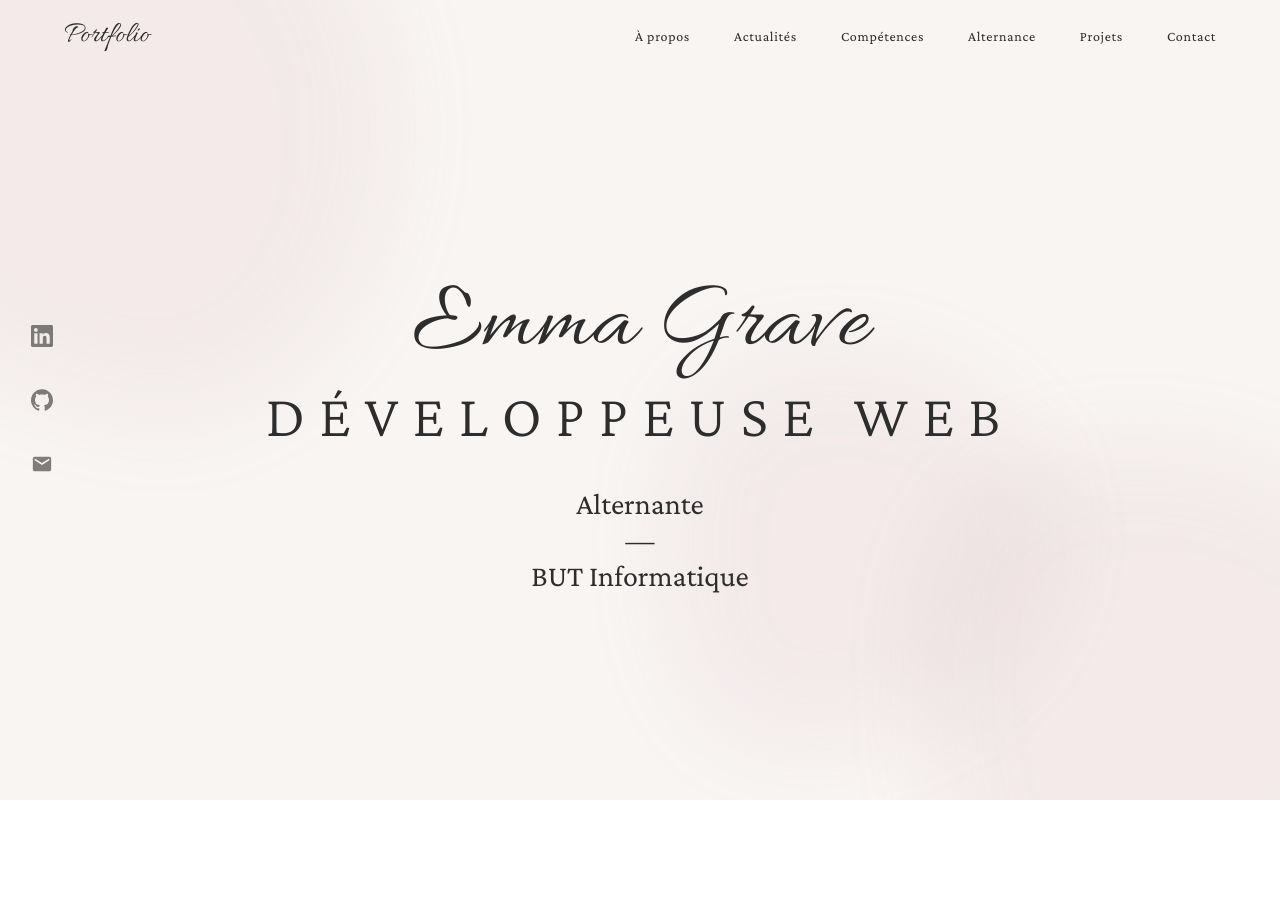
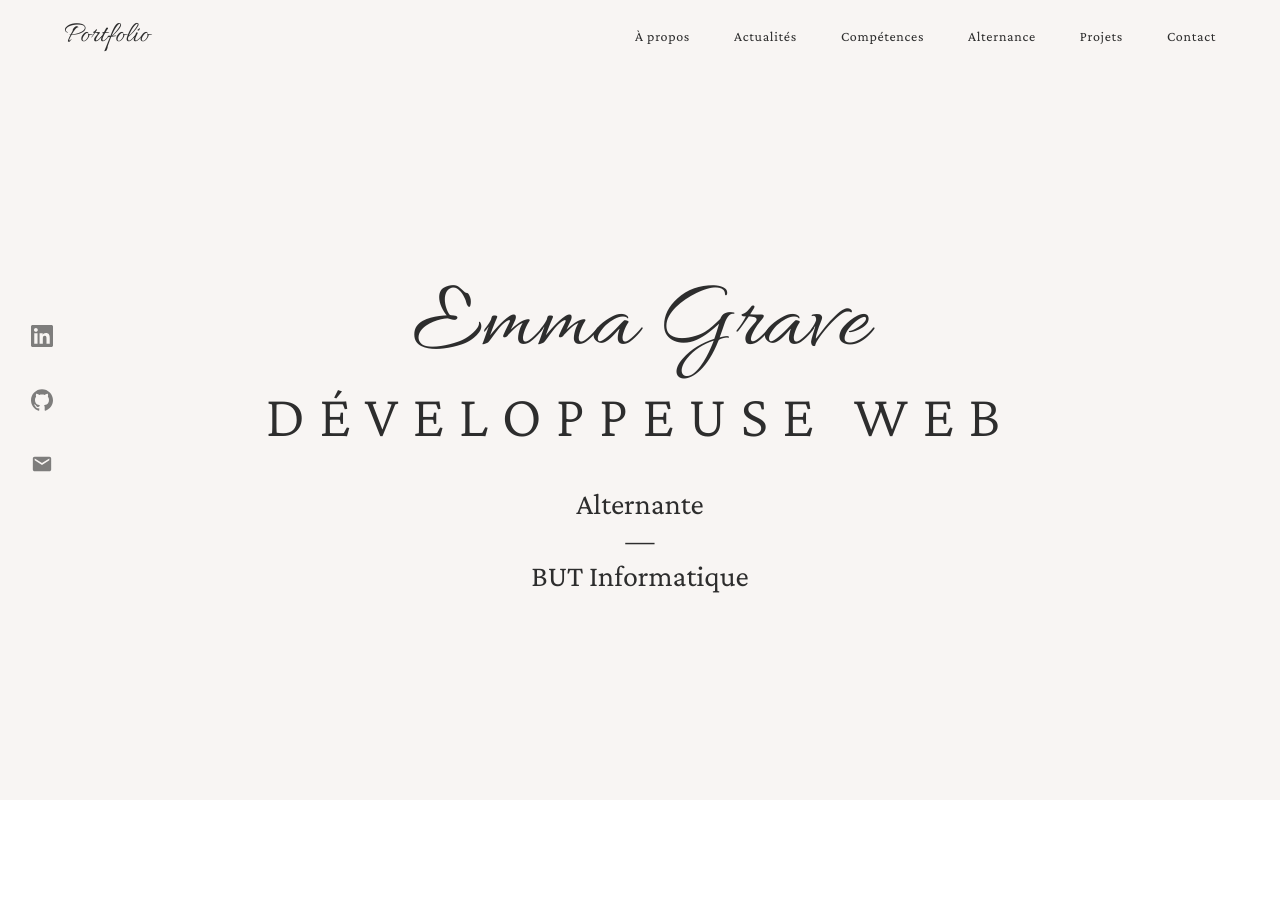
Before and after one commit to emmagrave/portfolio-nextjs-emma-grave, a Next.js app: page / in a window 1280 px wide. Shown: the top 913 px of the page. Built offline with nearby package versions, Linux system fonts and the light colour scheme.

Commit message:
remove blobs

```diff
--- a/src/components/sections/Hero.tsx
+++ b/src/components/sections/Hero.tsx
@@ -5,11 +5,6 @@ import { motion } from 'framer-motion'
 export default function Hero() {
   return (
     <section className="relative h-screen min-h-[600px] flex items-center justify-center overflow-hidden px-8">
-      {/* Blobs animés */}
-      <div className="absolute w-[560px] h-[560px] -top-[180px] -left-[180px] rounded-[40%_60%_70%_30%/40%_50%_60%_50%] bg-gradient-to-br from-primary to-accent opacity-[0.13] blur-[45px] pointer-events-none animate-morph" />
-      <div className="absolute w-[480px] h-[480px] -bottom-[130px] -right-[130px] rounded-[40%_60%_70%_30%/40%_50%_60%_50%] bg-gradient-to-br from-primary to-accent opacity-[0.13] blur-[45px] pointer-events-none animate-morph [animation-delay:7s]" />
-      <div className="absolute w-[380px] h-[380px] top-[45%] right-[18%] rounded-[40%_60%_70%_30%/40%_50%_60%_50%] bg-gradient-to-br from-primary to-accent opacity-[0.13] blur-[45px] pointer-events-none animate-morph [animation-delay:14s]" />
-
       {/* Social Sidebar Desktop */}
       <div className="hidden md:flex fixed left-6 top-1/2 -translate-y-1/2 flex-col gap-7 z-[100]">
         {[
```
